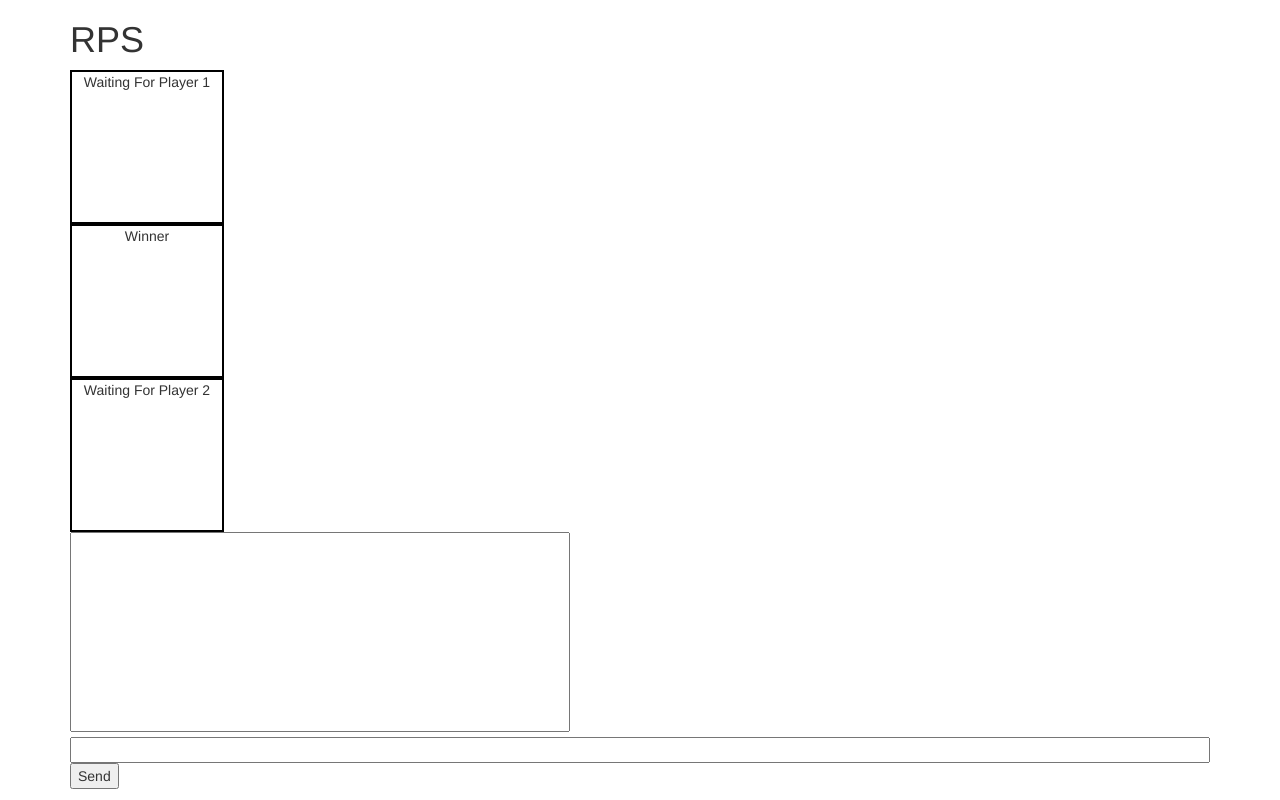
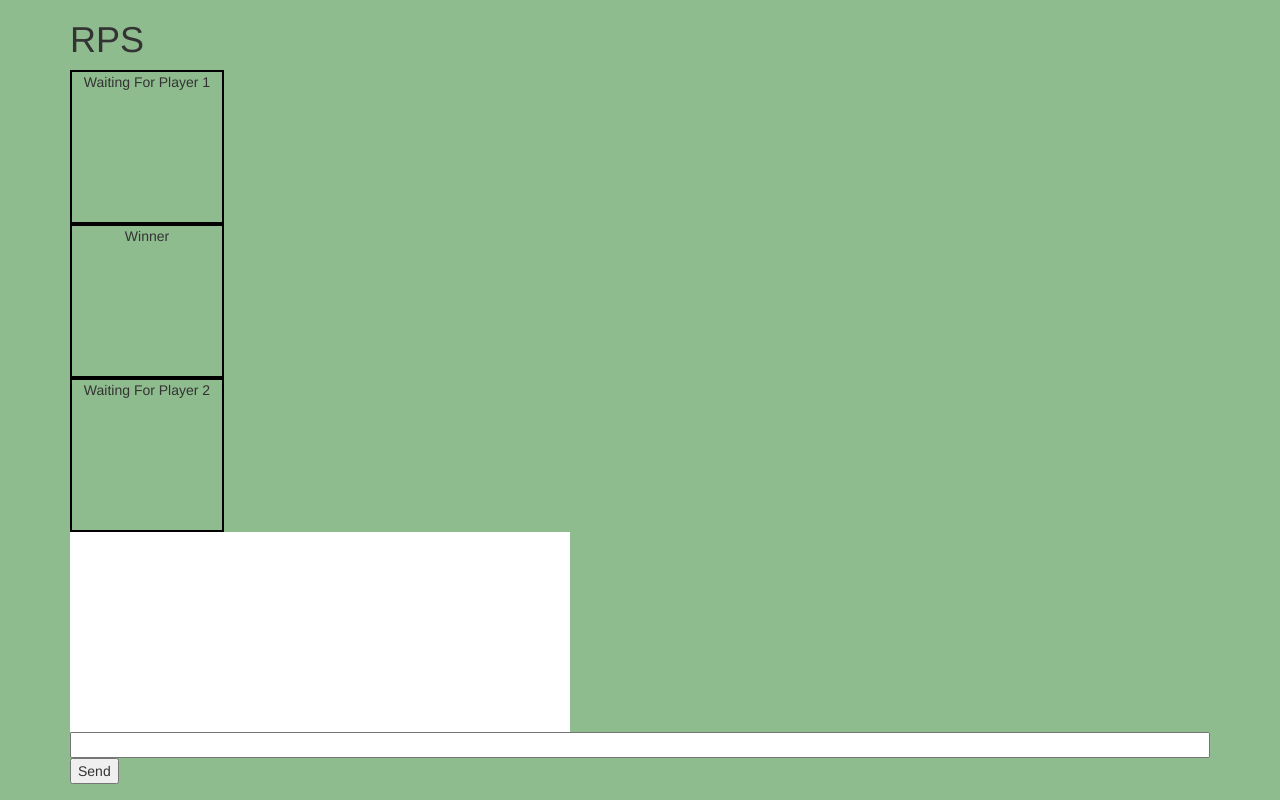
Before and after one commit to nikea1/RPS-Multiplayer, a PHP site: page / in a window 1280 px wide. Run offline with PHP 8.4, Linux system fonts and the light colour scheme; some libraries are stand-ins or nearby versions.

Commit message:
implemented chat feature fixed online display problems

```diff
--- a/assets/css/style.css
+++ b/assets/css/style.css
@@ -1,5 +1,15 @@
-textarea {
+body{
+	background-color: darkseagreen;
+}
 
+.clearfix{
+	overflow: auto;
+	clear: both;
+}
+
+#chatLog {
+
+	background-color: white;
 	resize: none;
 	width: 500px;
 	height:200px;
--- a/index.html
+++ b/index.html
@@ -51,7 +51,7 @@
 		</div>
 
 		<div>
-			<textarea id="chatLog" readonly="readonly"></textarea>
+			<div id="chatLog" class="clearfix"></div>
 			<input id="chatInput" type="text" name="chat">
 			<input id="chatSend" type="submit" name="Send" value="Send">
 		</div>
```
Also changed, not shown: assets/javascript/app.js (+46 -8 lines).
